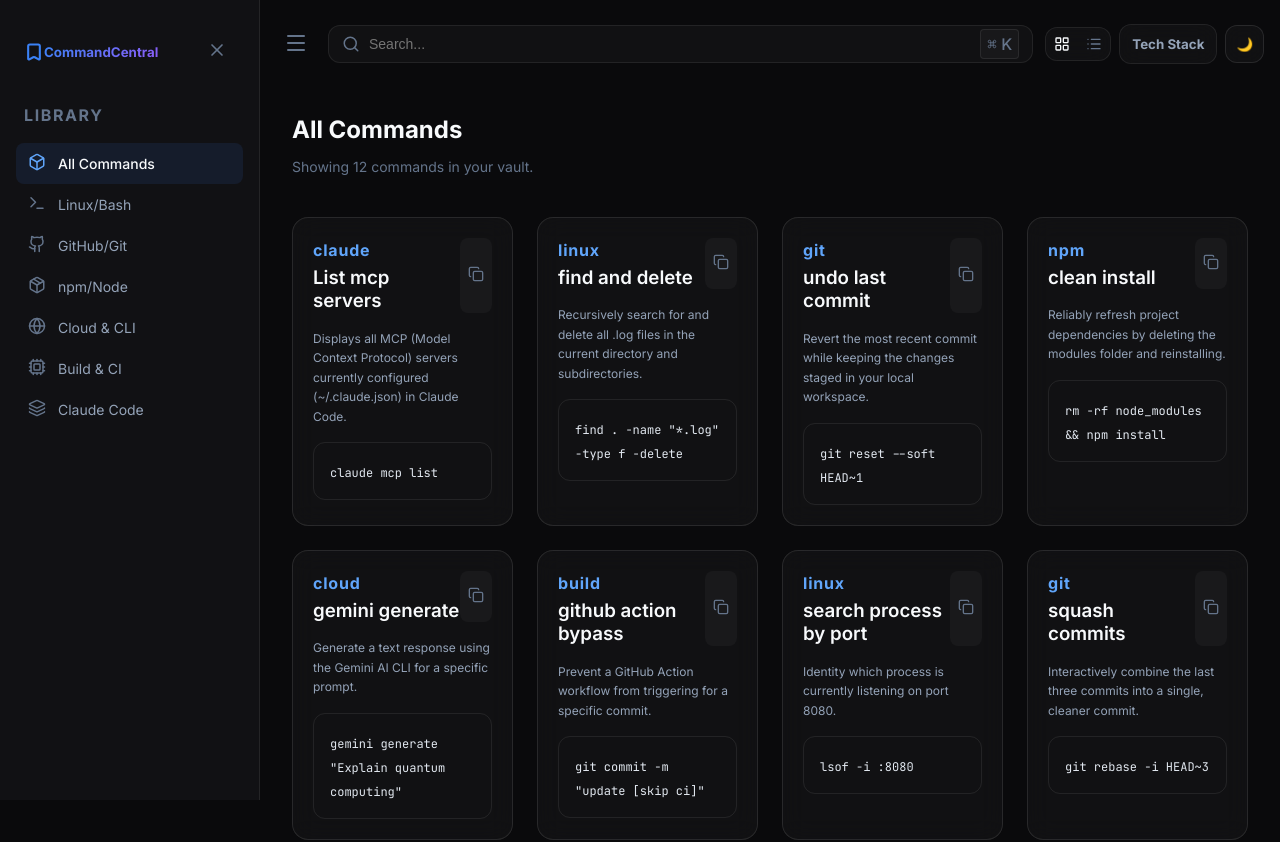
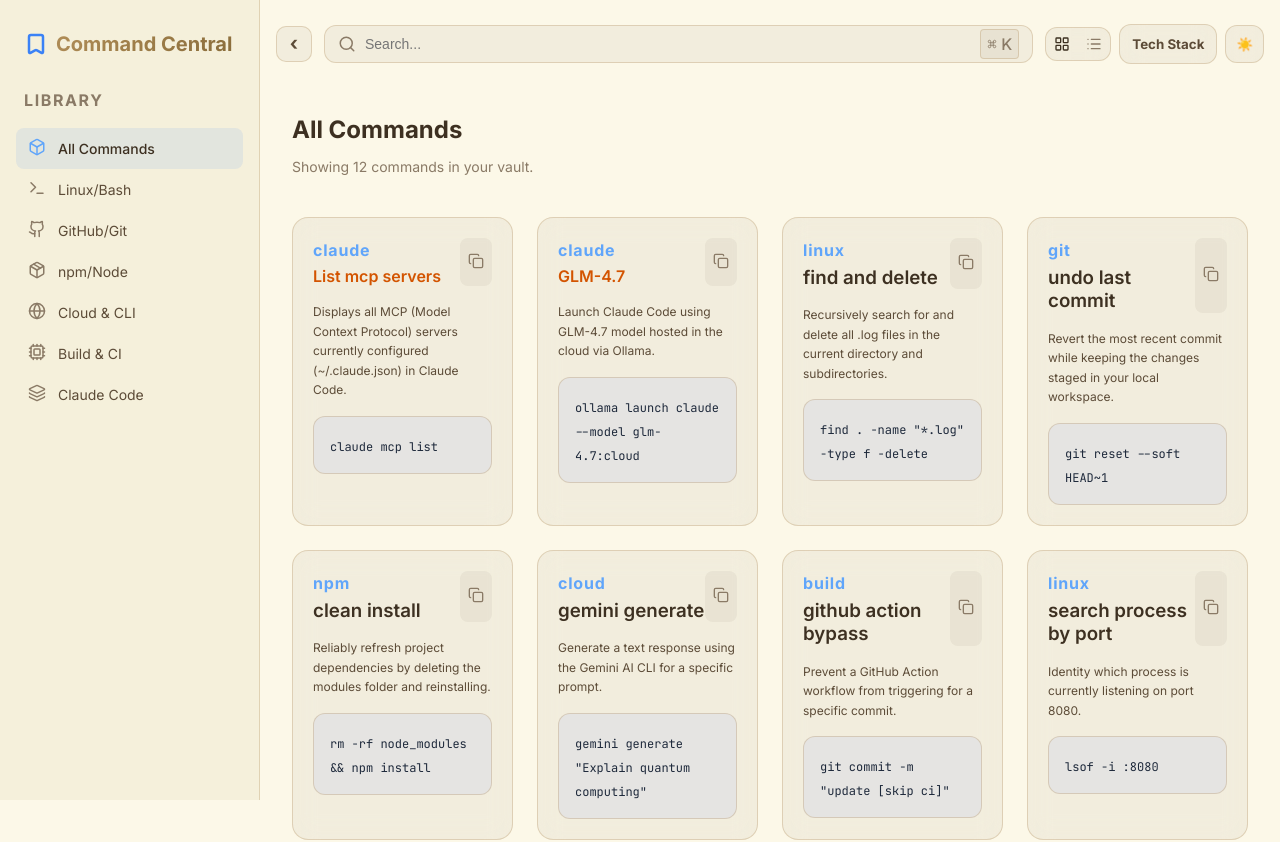
Before and after one commit to senthilcaesar/commands, a React (Vite) app: page / in a window 1280 px wide. Shown: the top 842 px of the page. Built offline with nearby package versions, Linux system fonts and the light colour scheme.

Commit message:
UI Updates new

```diff
--- a/src/App.jsx
+++ b/src/App.jsx
@@ -6,31 +6,35 @@
 import { Terminal as TerminalIcon } from 'lucide-react';
 
 const DATA = [
-  { id: 1, category: 'claude', command: 'List mcp servers', snippet: 'claude mcp list', description: 'Displays all MCP (Model Context Protocol) servers currently configured (~/.claude.json) in Claude Code.' },
-  { id: 2, category: 'linux', command: 'find and delete', snippet: 'find . -name "*.log" -type f -delete', description: 'Recursively search for and delete all .log files in the current directory and subdirectories.' },
-  { id: 3, category: 'git', command: 'undo last commit', snippet: 'git reset --soft HEAD~1', description: 'Revert the most recent commit while keeping the changes staged in your local workspace.' },
-  { id: 4, category: 'npm', command: 'clean install', snippet: 'rm -rf node_modules && npm install', description: 'Reliably refresh project dependencies by deleting the modules folder and reinstalling.' },
-  { id: 5, category: 'cloud', command: 'gemini generate', snippet: 'gemini generate "Explain quantum computing"', description: 'Generate a text response using the Gemini AI CLI for a specific prompt.' },
-  { id: 6, category: 'build', command: 'github action bypass', snippet: 'git commit -m "update [skip ci]"', description: 'Prevent a GitHub Action workflow from triggering for a specific commit.' },
-  { id: 7, category: 'linux', command: 'search process by port', snippet: 'lsof -i :8080', description: 'Identity which process is currently listening on port 8080.' },
-  { id: 8, category: 'git', command: 'squash commits', snippet: 'git rebase -i HEAD~3', description: 'Interactively combine the last three commits into a single, cleaner commit.' },
-  { id: 9, category: 'claude', command: 'claude skills init', snippet: 'claude skills init my-new-skill', description: 'Initialize a new local skill project for the Claude agent.' },
-  { id: 10, category: 'npm', command: 'check for updates', snippet: 'npm outdated', description: 'List all locally installed packages that have newer versions available on the registry.' },
-  { id: 11, category: 'build', command: 'docker prune', snippet: 'docker system prune -a --volumes', description: 'Remove all unused containers, networks, images, and volumes to free up disk space.' },
-  { id: 12, category: 'linux', command: 'watch command', snippet: 'watch -n 1 "ls -lh"', description: 'Execute a command repeatedly at regular intervals and show the output in real-time.' },
+  { id: 1, category: 'claude', link: 'https://code.claude.com/docs/en/mcp', command: 'List mcp servers', snippet: 'claude mcp list', description: 'Displays all MCP (Model Context Protocol) servers currently configured (~/.claude.json) in Claude Code.' },
+  { id: 9, category: 'claude', link: 'https://ollama.com/library/glm-4.7', command: 'GLM-4.7', snippet: 'ollama launch claude --model glm-4.7:cloud', description: 'Launch Claude Code using GLM-4.7 model hosted in the cloud via Ollama.' },
+  { id: 2, category: 'linux', link: '', command: 'find and delete', snippet: 'find . -name "*.log" -type f -delete', description: 'Recursively search for and delete all .log files in the current directory and subdirectories.' },
+  { id: 3, category: 'git', link: '', command: 'undo last commit', snippet: 'git reset --soft HEAD~1', description: 'Revert the most recent commit while keeping the changes staged in your local workspace.' },
+  { id: 4, category: 'npm', link: '', command: 'clean install', snippet: 'rm -rf node_modules && npm install', description: 'Reliably refresh project dependencies by deleting the modules folder and reinstalling.' },
+  { id: 5, category: 'cloud', link: '', command: 'gemini generate', snippet: 'gemini generate "Explain quantum computing"', description: 'Generate a text response using the Gemini AI CLI for a specific prompt.' },
+  { id: 6, category: 'build', link: '', command: 'github action bypass', snippet: 'git commit -m "update [skip ci]"', description: 'Prevent a GitHub Action workflow from triggering for a specific commit.' },
+  { id: 7, category: 'linux', link: '', command: 'search process by port', snippet: 'lsof -i :8080', description: 'Identity which process is currently listening on port 8080.' },
+  { id: 8, category: 'git', link: '', command: 'squash commits', snippet: 'git rebase -i HEAD~3', description: 'Interactively combine the last three commits into a single, cleaner commit.' },
+  { id: 10, category: 'npm', link: '', command: 'check for updates', snippet: 'npm outdated', description: 'List all locally installed packages that have newer versions available on the registry.' },
+  { id: 11, category: 'build', link: '', command: 'docker prune', snippet: 'docker system prune -a --volumes', description: 'Remove all unused containers, networks, images, and volumes to free up disk space.' },
+  { id: 12, category: 'linux', link: '', command: 'watch command', snippet: 'watch -n 1 "ls -lh"', description: 'Execute a command repeatedly at regular intervals and show the output in real-time.' },
 ];
 
 function App() {
   const [searchQuery, setSearchQuery] = useState('');
   const [activeCategory, setActiveCategory] = useState('all');
-  const [theme, setTheme] = useState('dark');
+  const [theme, setTheme] = useState('light');
   const [isTechStackOpen, setIsTechStackOpen] = useState(false);
   const [viewMode, setViewMode] = useState('grid');
-  const [isSidebarOpen, setIsSidebarOpen] = useState(true);
+  const [isSidebarOpen, setIsSidebarOpen] = useState(() => localStorage.getItem('sidebar') !== 'collapsed');
 
   React.useEffect(() => {
     document.documentElement.setAttribute('data-theme', theme);
   }, [theme]);
+
+  React.useEffect(() => {
+    localStorage.setItem('sidebar', isSidebarOpen ? 'open' : 'collapsed');
+  }, [isSidebarOpen]);
 
   const toggleTheme = () => {
     setTheme(prev => prev === 'dark' ? 'light' : 'dark');
@@ -47,7 +51,7 @@
   }, [activeCategory, searchQuery]);
 
   return (
-    <div className="app-container flex min-h-screen">
+    <div className={`app-container flex min-h-screen ${!isSidebarOpen ? 'sidebar-collapsed' : 'sidebar-open'}`}>
       <Sidebar
         activeCategory={activeCategory}
         setActiveCategory={setActiveCategory}
@@ -74,6 +78,7 @@
           viewMode={viewMode}
           setViewMode={setViewMode}
           onToggleSidebar={() => setIsSidebarOpen(!isSidebarOpen)}
+          isSidebarOpen={isSidebarOpen}
         />
 
         <div className="content-area p-8 pt-6">
--- a/src/components/CommandCard.jsx
+++ b/src/components/CommandCard.jsx
@@ -1,8 +1,8 @@
 import React, { useState } from 'react';
-import { Copy, Check, ExternalLink } from 'lucide-react';
+import { Copy, Check } from 'lucide-react';
 
 const CommandCard = ({ command, viewMode = 'grid' }) => {
-  const { id, category, command: cmdText, snippet, description } = command;
+  const { id, category, command: cmdText, snippet, description, link } = command;
   const [copied, setCopied] = useState(false);
 
   const handleCopy = () => {
@@ -18,9 +18,13 @@
           <span className="text-[9px] tracking-wider text-blue-400 font-bold">{category}</span>
         </div>
 
-        <div className="flex-1 min-w-0">
-          <h3 className="font-semibold text-text-primary text-sm truncate">{cmdText}</h3>
-          <p className="text-secondary text-[11px] truncate">{description}</p>
+        <div className="flex-1 min-w-0 flex flex-col justify-center">
+          {link ? (
+            <a href={link} target="_blank" rel="noopener noreferrer" className="font-semibold text-orange hover:text-orange-dark text-sm truncate block transition-colors w-fit" style={{ textDecoration: 'none' }}>{cmdText}</a>
+          ) : (
+            <h3 className="font-semibold text-text-primary text-sm truncate">{cmdText}</h3>
+          )}
+          <p className="text-secondary text-[11px] truncate mt-0.5">{description}</p>
         </div>
 
         <div className="flex-none bg-code rounded-lg px-3 py-1.5 border border-white/5 max-w-[30%] overflow-hidden">
@@ -45,7 +49,11 @@
       <div className="flex justify-between items-start">
         <div className="flex flex-col gap-1">
           <span className="text-[9px] tracking-wider text-blue-400 font-bold">{category}</span>
-          <h3 className="font-semibold text-text-primary leading-tight">{cmdText}</h3>
+          {link ? (
+            <a href={link} target="_blank" rel="noopener noreferrer" className="font-semibold text-orange hover:text-orange-dark leading-tight transition-colors block w-fit" style={{ textDecoration: 'none' }}>{cmdText}</a>
+          ) : (
+            <h3 className="font-semibold text-text-primary leading-tight">{cmdText}</h3>
+          )}
         </div>
         <button
           onClick={handleCopy}
@@ -62,9 +70,6 @@
 
       <div className="snippet-block bg-code rounded-xl p-4 border border-white/5 relative group">
         <code className="text-xs text-code break-all select-all">{snippet}</code>
-        <div className="absolute top-2 right-2 opacity-0 group-hover:opacity-100 transition-opacity">
-           <ExternalLink size={12} className="text-dim" />
-        </div>
       </div>
 
 
--- a/src/components/Header.jsx
+++ b/src/components/Header.jsx
@@ -1,7 +1,7 @@
 import React, { useEffect } from 'react';
 import { Search, Command, LayoutGrid, List, Layers, X, Menu } from 'lucide-react';
 
-const Header = ({ searchQuery, setSearchQuery, theme, toggleTheme, onToggleTechStack, viewMode, setViewMode, onToggleSidebar }) => {
+const Header = ({ searchQuery, setSearchQuery, theme, toggleTheme, onToggleTechStack, viewMode, setViewMode, onToggleSidebar, isSidebarOpen }) => {
   useEffect(() => {
     const handleKeyDown = (e) => {
       if ((e.metaKey || e.ctrlKey) && e.key === 'k') {
@@ -17,10 +17,10 @@
     <header className="h-header border-b px-4 sm:px-8 flex items-center justify-between sticky top-0 bg-sidebar/80 backdrop-blur-md z-50 gap-3 sm:gap-4">
       <button
         onClick={onToggleSidebar}
-        className="p-2 -ml-2 text-dim hover:text-white transition-colors flex-shrink-0"
+        className="sidebar-toggle-btn"
         title="Toggle Sidebar"
       >
-        <Menu size={24} />
+        <span className={`toggle-icon ${!isSidebarOpen ? 'rotate-180' : ''}`}>‹</span>
       </button>
 
       <div className="flex-1 min-w-0 relative">
--- a/src/components/Sidebar.jsx
+++ b/src/components/Sidebar.jsx
@@ -24,18 +24,12 @@
           }}
           title="Go to Home"
         >
-          <div className="flex items-center gap-1.5 sm:gap-2 group-hover:translate-x-0.5 transition-transform duration-300">
-            <Bookmark className="text-blue-500 flex-shrink-0" size={20} sm={24} strokeWidth={2.5} />
-            <span className="gradient-text text-lg sm:text-xl font-bold whitespace-nowrap overflow-hidden transition-all duration-300">CommandCentral</span>
+          <div className="flex items-center gap-2 sm:gap-2.5 group-hover:translate-x-0.5 transition-transform duration-300">
+            <Bookmark className="text-blue-500 flex-shrink-0" size={24} sm={28} strokeWidth={2.5} />
+            <div className="flex flex-col items-start leading-none gap-0">
+              <span className="gradient-text text-xl sm:text-xl font-bold whitespace-nowrap overflow-hidden transition-all duration-300 tracking-tight">Command Central</span>
+            </div>
           </div>
-        </button>
-
-        <button
-          onClick={onClose}
-          className="p-2 -mr-2 text-dim hover:text-white md:hidden"
-          title="Close Sidebar"
-        >
-          <X size={20} />
         </button>
       </div>
 
--- a/src/index.css
+++ b/src/index.css
@@ -40,8 +40,8 @@
   --glass-border: 1px solid rgba(176, 141, 87, 0.3);
   --bg-hover: rgba(61, 48, 33, 0.05);
   --modal-overlay: rgba(61, 48, 33, 0.2);
-  --bg-code: #ffffff;
-  --text-code: #1a1a1a;
+  --bg-code: #E5E4E2; /* Subtle light gray */
+  --text-code: #1e293b; /* Dark slate text for good legibility */
 }
 
 * {
@@ -156,6 +156,40 @@
     opacity: 0;
     pointer-events: none;
   }
+}
+
+/* Sidebar Toggle Button */
+.sidebar-toggle-btn {
+  background: var(--bg-card);
+  border: 1px solid var(--border-subtle);
+  width: 36px;
+  height: 36px;
+  border-radius: 10px;
+  cursor: pointer;
+  display: flex;
+  align-items: center;
+  justify-content: center;
+  flex-shrink: 0;
+  transition: all 0.2s ease;
+  color: var(--text-secondary);
+}
+
+.sidebar-toggle-btn:hover {
+  background: var(--bg-hover);
+  border-color: var(--accent-primary);
+  color: var(--text-primary);
+}
+
+.toggle-icon {
+  font-size: 1.2rem;
+  font-weight: bold;
+  display: inline-block;
+  transition: transform 0.3s cubic-bezier(0.4, 0, 0.2, 1);
+  line-height: 1;
+}
+
+.rotate-180 {
+  transform: rotate(180deg);
 }
 
 .h-header { height: var(--header-height); }
@@ -281,12 +315,14 @@
 .text-blue-400 { color: #60a5fa; }
 .text-blue-500 { color: #3b82f6; }
 .text-green-400 { color: #4ade80; }
+.text-orange { color: #D35400; }
+.hover\:text-orange-dark:hover { color: #A04000; }
 .text-code { color: var(--text-code); }
 .bg-main { background-color: var(--bg-main); }
 .bg-transparent { background-color: transparent; }
 .bg-white\/5 { background-color: var(--bg-card); }
 .bg-white\/10 { background-color: var(--bg-card-hover); }
-.bg-black\/40 { background-color: var(--bg-code); }
+.bg-code { background-color: var(--bg-code); }
 .bg-blue-500\/10 { background-color: rgba(59, 130, 246, 0.1); }
 .bg-blue-600 { background-color: #2563eb; }
 .bg-green-500 { background-color: #22c55e; }
```
